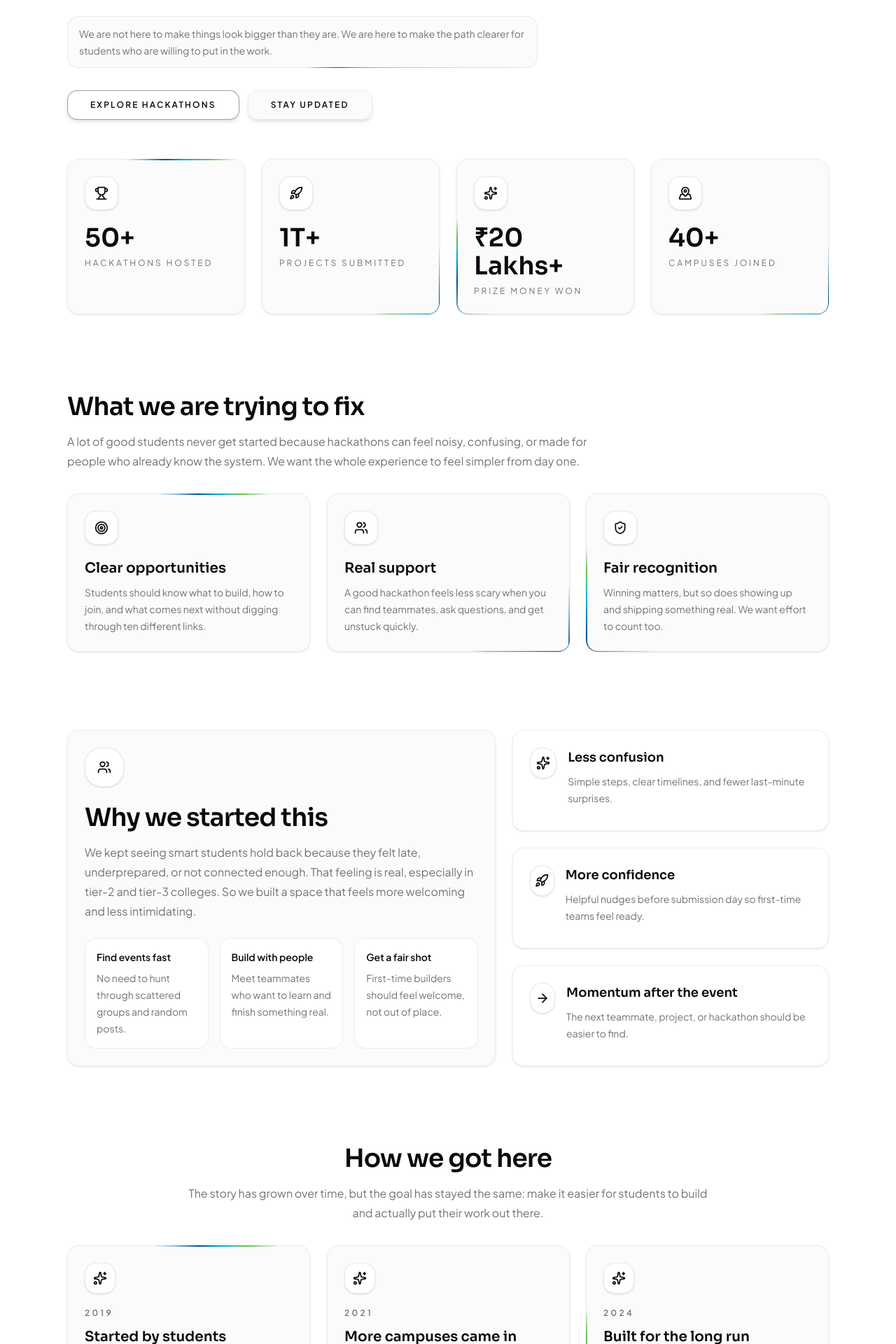
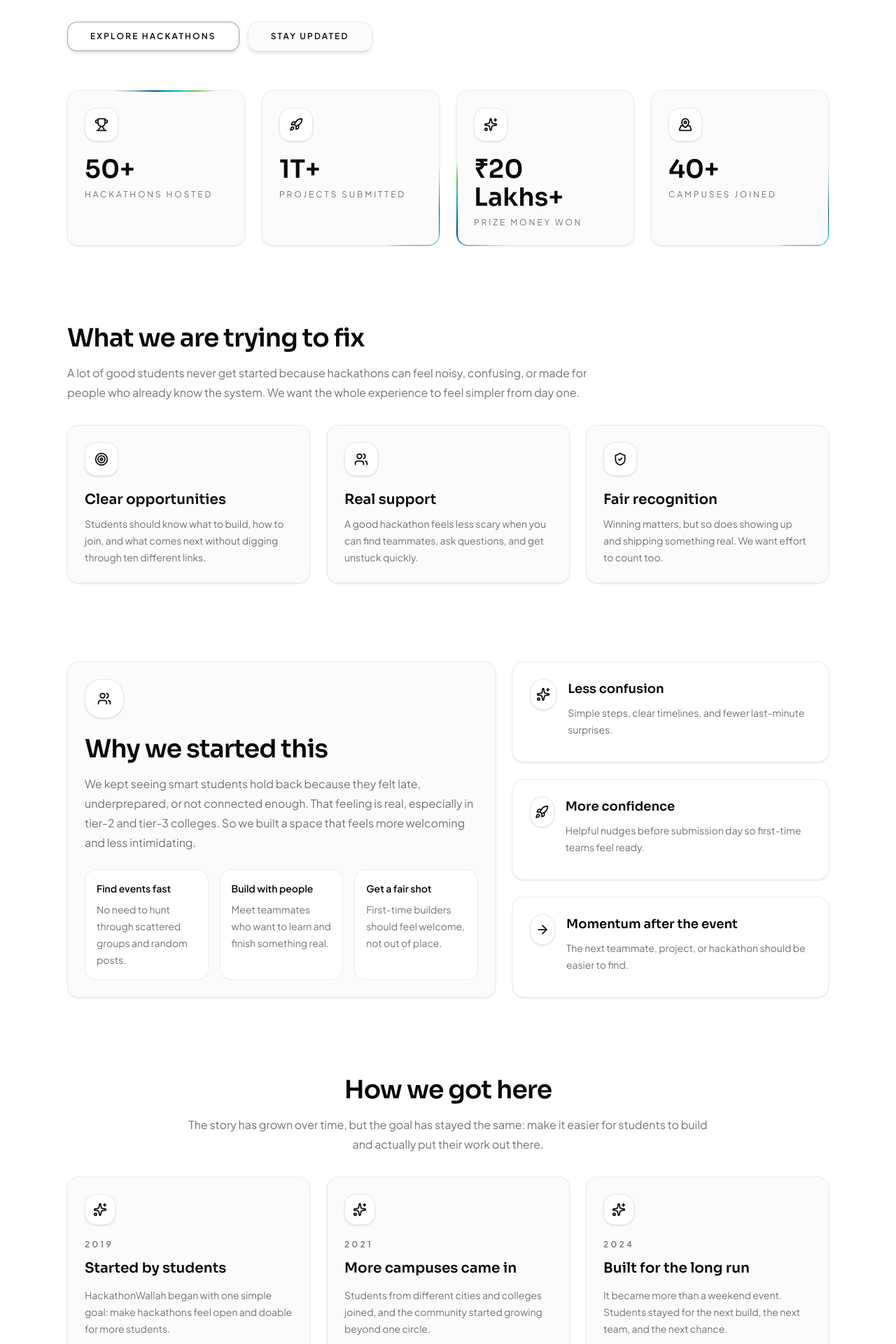
Before and after one commit to pksingh1508/myproject, a Next.js app: page /about in a window 1280 px wide. Shown: the part 500-2420 px from the top of the page at 70% size. Built offline with nearby package versions, Linux system fonts and the light colour scheme; no server answers.

Commit message:
fix the moving border issue on about page

```diff
--- a/src/app/about/about-content.tsx
+++ b/src/app/about/about-content.tsx
@@ -244,14 +244,21 @@ function AboutCard({
   className,
   children,
   movingBorder = true,
+  movingBorderVisibility = "always",
 }: {
   className?: string;
   children: ReactNode;
   movingBorder?: boolean;
+  movingBorderVisibility?: "always" | "hover";
 }) {
   return (
     <m.div
       data-moving-border={movingBorder ? "" : undefined}
+      data-moving-border-visibility={
+        movingBorder && movingBorderVisibility === "hover"
+          ? "hover"
+          : undefined
+      }
       className={cn(cardClassName, "will-change-transform", className)}
       initial={{ opacity: 0, y: 16 }}
       whileInView={{ opacity: 1, y: 0 }}
@@ -289,15 +296,6 @@ export default function AboutContent() {
             college, city, or circle. We wanted one place where they could find
             real hackathons, build with others, and feel good enough to submit
             their work.
-          </p>
-
-          <p
-            data-moving-border
-            className="max-w-2xl rounded-2xl border border-border/80 bg-muted/40 px-4 py-3 text-sm leading-6 text-muted-foreground"
-          >
-            We are not here to make things look bigger than they are. We are
-            here to make the path clearer for students who are willing to put in
-            the work.
           </p>
 
           <div className="flex flex-col gap-3 pt-2 sm:flex-row sm:items-center">
@@ -355,7 +353,11 @@ export default function AboutContent() {
 
         <div className="mt-8 grid gap-6 lg:grid-cols-3">
           {focusAreas.map((item) => (
-            <AboutCard key={item.title} className="h-full">
+            <AboutCard
+              key={item.title}
+              movingBorderVisibility="hover"
+              className="h-full"
+            >
               <div className="flex h-full flex-col gap-5">
                 <StaticIcon icon={item.icon} />
                 <div className="space-y-2">
@@ -471,7 +473,11 @@ export default function AboutContent() {
 
         <div className="mt-8 grid gap-6 lg:grid-cols-3">
           {milestones.map((milestone) => (
-            <AboutCard key={milestone.year} className="h-full">
+            <AboutCard
+              key={milestone.year}
+              movingBorder={false}
+              className="h-full"
+            >
               <div className="flex h-full flex-col gap-5">
                 <StaticIcon icon={Sparkles} className="size-11 rounded-2xl" />
                 <div className="space-y-3">
```
